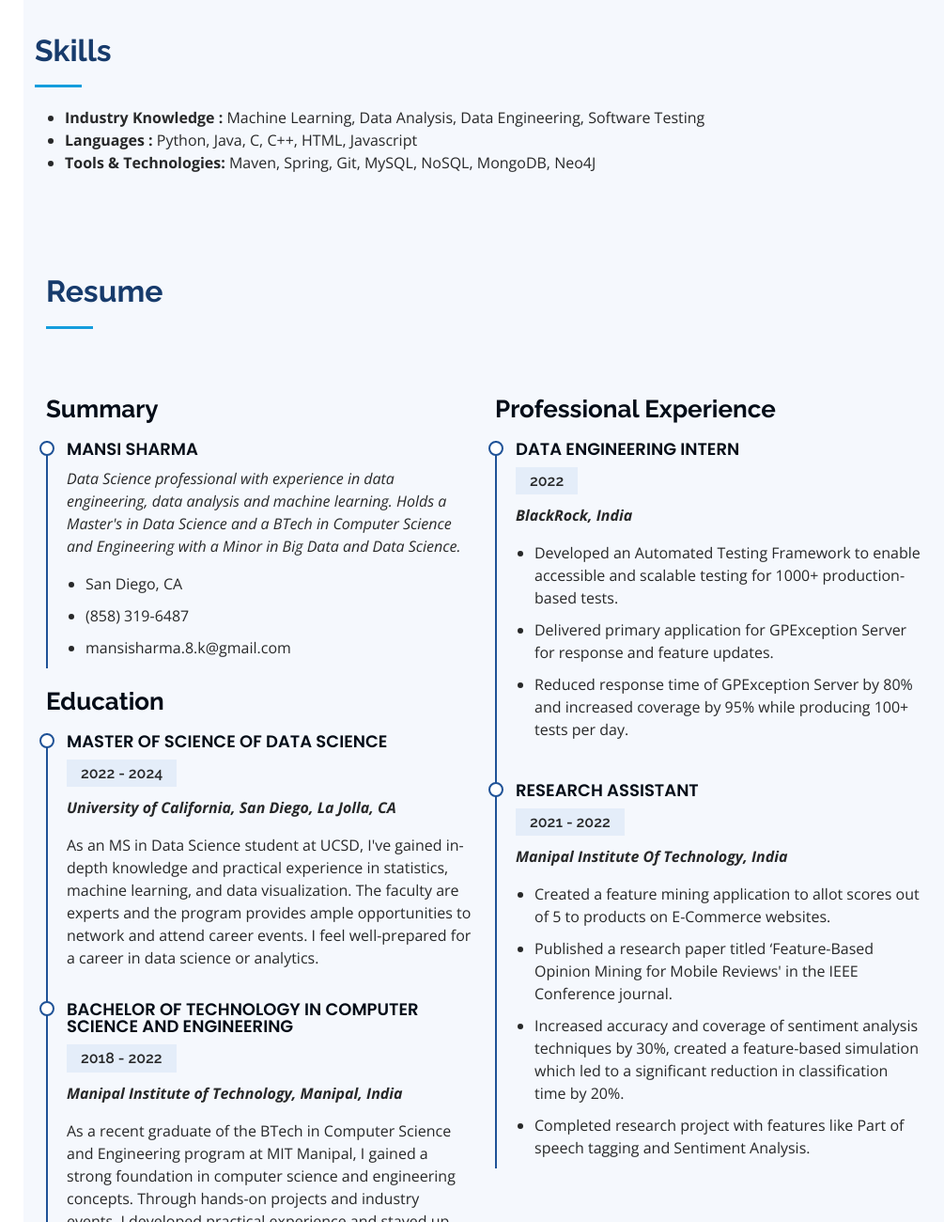
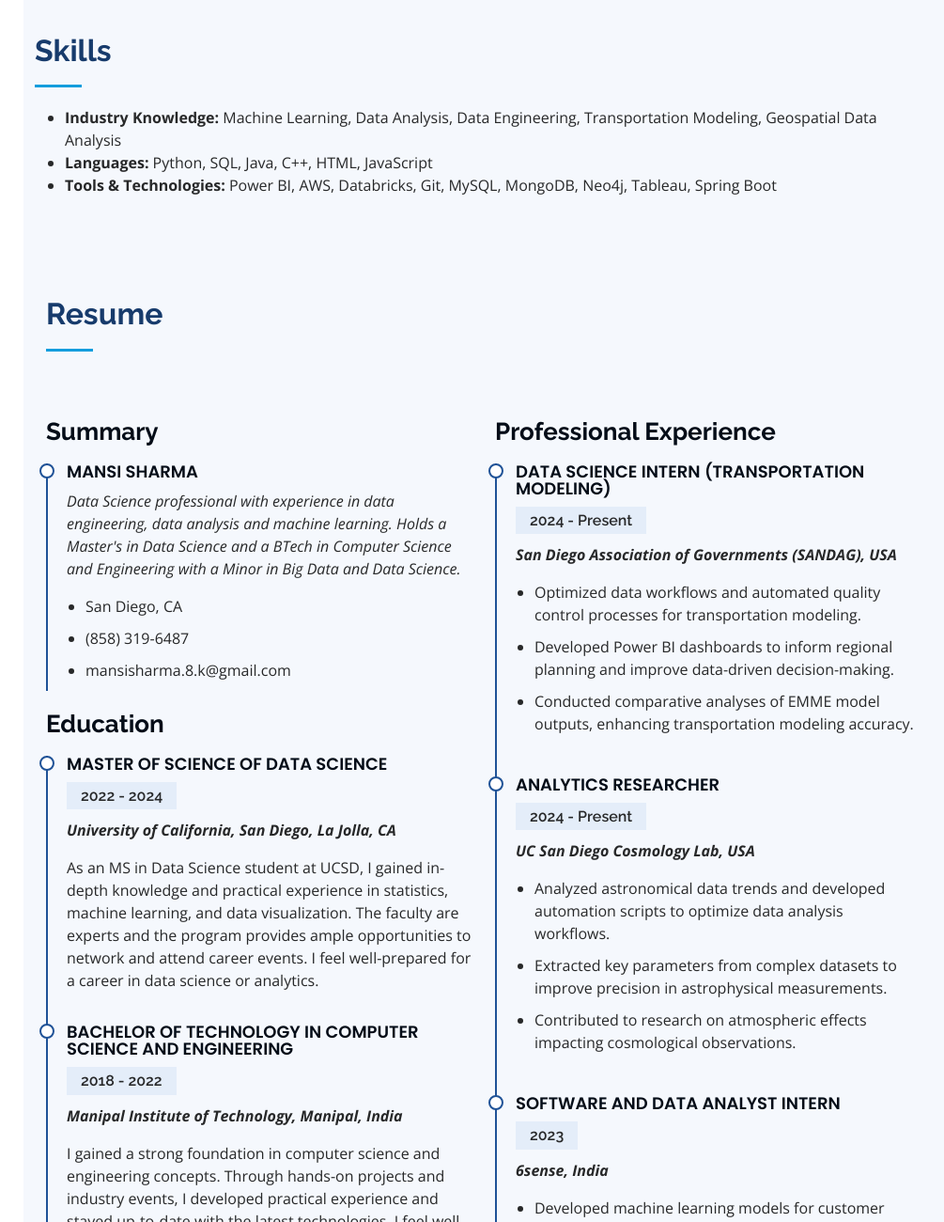
Before and after one commit to mansisharma8/mansisharma8.github.io, a plain HTML site: page index.html in a window 1280 px wide. Shown: the part 1500-2800 px from the top of the page at 94% size, without its empty margins (275-1280 px from the left). Drawn offline with nearby package versions, Linux system fonts and the light colour scheme.

Commit message:
Update index.html

```diff
--- a/index.html
+++ b/index.html
@@ -73,7 +73,7 @@
   <section id="hero" class="d-flex flex-column justify-content-center align-items-center">
     <div class="hero-container" data-aos="fade-in">
       <h1>Mansi Sharma</h1>
-      <p>I'm <span class="typed" data-typed-items="Data Analyst, Data Engineer, Data Scientist, Full Stack Developer"></span></p>
+      <p>I'm <span class="typed" data-typed-items="Data Analyst, Data Engineer, Data Scientist"></span></p>
     </div>
   </section><!-- End Hero -->
 
@@ -100,7 +100,7 @@
             <div class="row">
               <div class="col-lg-6">
                 <ul>
-                  <li><i class="bi bi-chevron-right"></i> <strong>Birthday:</strong> <span>8 February 2000</span></li>
+
                   <li><i class="bi bi-chevron-right"></i> <strong>Phone:</strong> <span>+1858-319-6487</span></li>
                   <li><i class="bi bi-chevron-right"></i> <strong>City:</strong> <span>San Diego, USA</span></li>
                 </ul>
@@ -128,10 +128,11 @@
           <h2>Skills</h2>
           <div>
             <ul>
-              <li><strong>Industry Knowledge :</strong> Machine Learning, Data Analysis, Data Engineering, Software Testing</li>
-              <li><strong>Languages :</strong> Python, Java, C, C++, HTML, Javascript</li>
-              <li><strong>Tools & Technologies:</strong>  Maven, Spring, Git, MySQL, NoSQL, MongoDB, Neo4J</li>
-            </ul>
+  <li><strong>Industry Knowledge:</strong> Machine Learning, Data Analysis, Data Engineering, Transportation Modeling, Geospatial Data Analysis</li>
+  <li><strong>Languages:</strong> Python, SQL, Java, C++, HTML, JavaScript</li>
+  <li><strong>Tools & Technologies:</strong> Power BI, AWS, Databricks, Git, MySQL, MongoDB, Neo4j, Tableau, Spring Boot</li>
+</ul>
+
           </div>
                   </div>
 
@@ -163,17 +164,50 @@
               <h4>Master of Science of Data Science</h4>
               <h5>2022 - 2024</h5>
               <p><em><strong>University of California, San Diego, La Jolla, CA</strong></em></p>
-              <p>As an MS in Data Science student at UCSD, I've gained in-depth knowledge and practical experience in statistics, machine learning, and data visualization. The faculty are experts and the program provides ample opportunities to network and attend career events. I feel well-prepared for a career in data science or analytics.</p>
+              <p>As an MS in Data Science student at UCSD, I gained in-depth knowledge and practical experience in statistics, machine learning, and data visualization. The faculty are experts and the program provides ample opportunities to network and attend career events. I feel well-prepared for a career in data science or analytics.</p>
             </div>
             <div class="resume-item">
               <h4>Bachelor of Technology in Computer Science and engineering</h4>
               <h5>2018 - 2022</h5>
               <p><em><strong>Manipal Institute of Technology, Manipal, India</strong></em></p>
-              <p>As a recent graduate of the BTech in Computer Science and Engineering program at MIT Manipal, I gained a strong foundation in computer science and engineering concepts. Through hands-on projects and industry events, I developed practical experience and stayed up-to-date with the latest technologies. I feel well-prepared for a successful career in the tech industry.</p>
+              <p>I gained a strong foundation in computer science and engineering concepts. Through hands-on projects and industry events, I developed practical experience and stayed up-to-date with the latest technologies. I feel well-prepared for a successful career in the tech industry.</p>
             </div>
           </div>
           <div class="col-lg-6" data-aos="fade-up" data-aos-delay="100">
             <h3 class="resume-title">Professional Experience</h3>
+            <div class="resume-item">
+  <h4>Data Science Intern (Transportation Modeling)</h4>
+  <h5>2024 - Present</h5>
+  <p><em><strong>San Diego Association of Governments (SANDAG), USA</strong></em></p>
+  <ul>
+    <li>Optimized data workflows and automated quality control processes for transportation modeling.</li>
+    <li>Developed Power BI dashboards to inform regional planning and improve data-driven decision-making.</li>
+    <li>Conducted comparative analyses of EMME model outputs, enhancing transportation modeling accuracy.</li>
+  </ul>
+</div>
+
+<div class="resume-item">
+  <h4>Analytics Researcher</h4>
+  <h5>2024 - Present</h5>
+  <p><em><strong>UC San Diego Cosmology Lab, USA</strong></em></p>
+  <ul>
+    <li>Analyzed astronomical data trends and developed automation scripts to optimize data analysis workflows.</li>
+    <li>Extracted key parameters from complex datasets to improve precision in astrophysical measurements.</li>
+    <li>Contributed to research on atmospheric effects impacting cosmological observations.</li>
+  </ul>
+</div>
+
+<div class="resume-item">
+  <h4>Software and Data Analyst Intern</h4>
+  <h5>2023</h5>
+  <p><em><strong>6sense, India</strong></em></p>
+  <ul>
+    <li>Developed machine learning models for customer churn analysis, enhancing retention strategies significantly.</li>
+    <li>Implemented advanced NLP techniques to analyze text data, providing actionable business insights.</li>
+    <li>Streamlined data pipelines, reducing processing time and improving workflow efficiency by 30%.</li>
+  </ul>
+</div>
+
             <div class="resume-item">
               <h4>Data Engineering Intern</h4>
               <h5>2022</h5>
```
